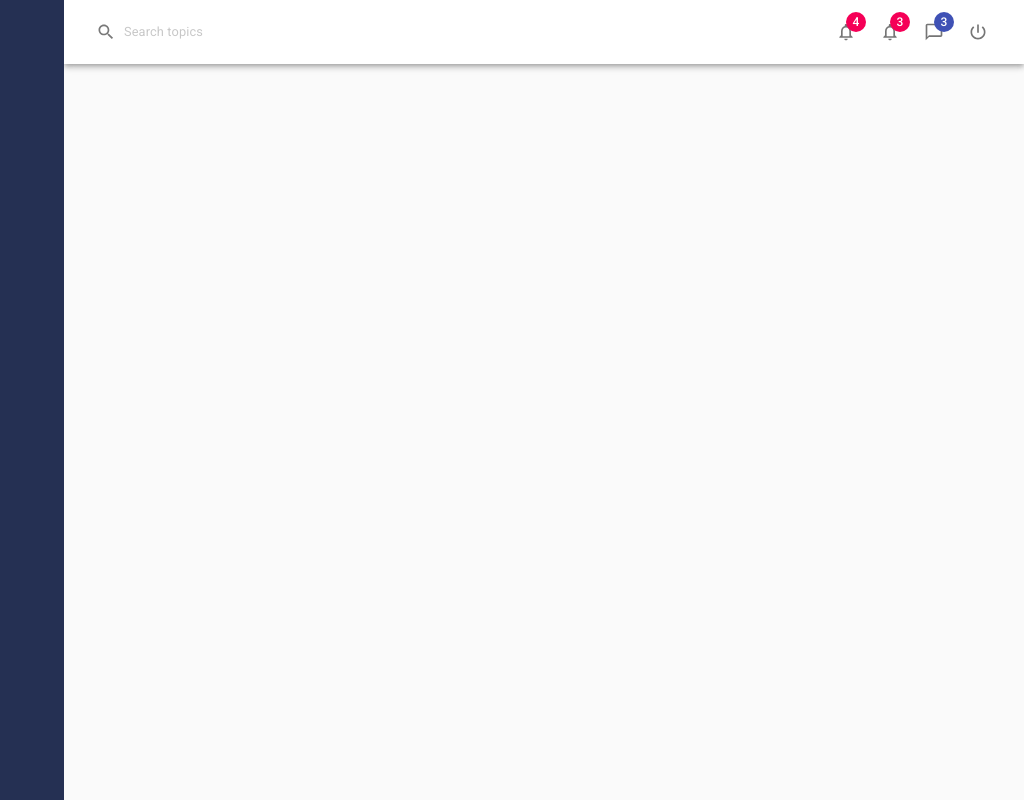
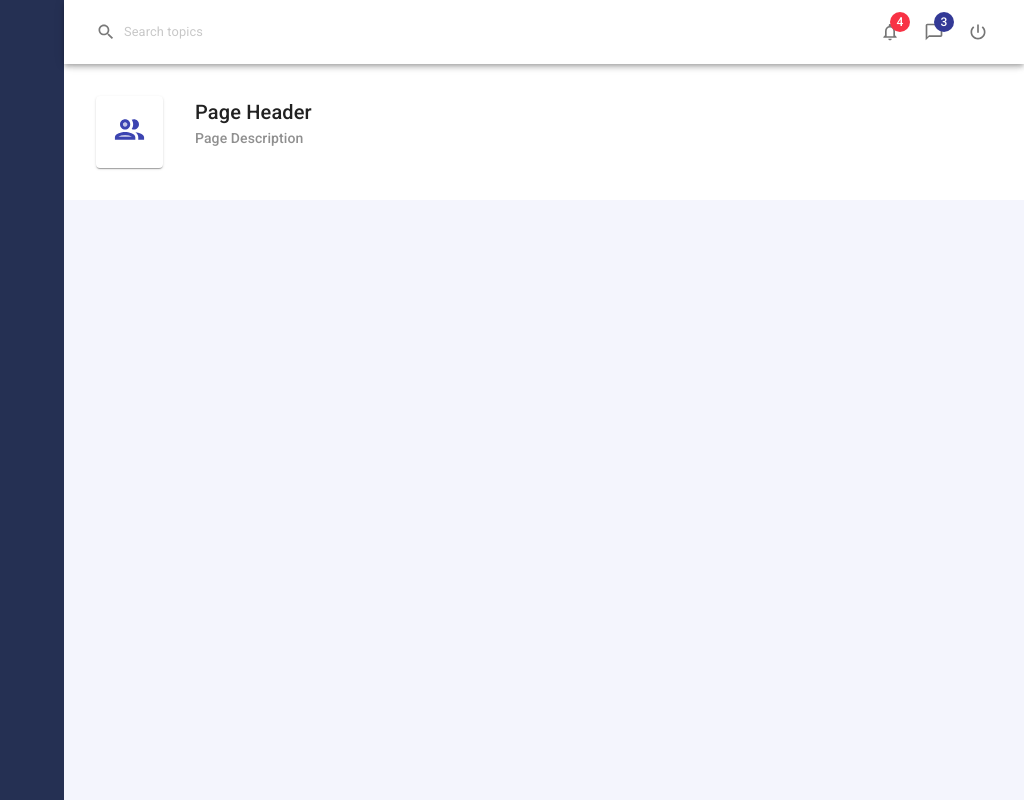
Before and after one commit to alexangria1992/react-mui-system, a React (Create React App) app: page / in a window 1280 px wide. Shown: the whole page, without its empty margins (256-1280 px from the left). Built offline with nearby package versions, Linux system fonts and the light colour scheme.

Commit message:
Mui Theme Customization

```diff
--- a/src/App/App.js
+++ b/src/App/App.js
@@ -1,8 +1,40 @@
 import React from 'react'
 import SideMenu from '../components/SideMenu';
 import './App.css';
-import {makeStyles, CssBaseline} from '@material-ui/core'
+import {makeStyles, CssBaseline, createMuiTheme, ThemeProvider} from '@material-ui/core'
 import Header from '../components/Header';
+import PageHeader from '../components/PageHeader';
+import PeopleOutlineTwoToneIcon from '@material-ui/icons/PeopleOutlineTwoTone'
+
+const theme = createMuiTheme({
+    palette: {
+      primary: {
+        main: "#333996",
+        light: '#3c44b126'
+      },
+      secondary: {
+        main: "#f83245",
+        light: '#f8324526'
+      },
+      background:
+      {
+        default: "#f4f5fd"
+      }
+    },
+    overrides: {
+      MuiAppBar: {
+        root: {
+          transform: 'translateZ(0)'
+        }
+      }
+    },
+    props:{
+      MuiIconButton:
+      {
+        disableRipple: true
+      }
+    }
+})
 
 const useStyles = makeStyles({
   appMain: {
@@ -17,13 +49,18 @@ const useStyles = makeStyles({
 function App() {
   const classes = useStyles();
   return (
-    <>
+    <ThemeProvider theme={theme}>
       <SideMenu/>
       <div className={classes.appMain}>
          <Header />
+         <PageHeader
+          title="Page Header"
+          subtitle="Page Description"
+          icon={<PeopleOutlineTwoToneIcon fontSize="large"/>}
+         />
       </div>
       <CssBaseline/>
-      </>
+      </ThemeProvider>
   );
 }
 
--- a/src/components/Header.js
+++ b/src/components/Header.js
@@ -5,25 +5,29 @@ import PowerSettingsNewIcon from '@material-ui/icons/PowerSettingsNew'
 import React from 'react'
 import {makeStyles, withStyles} from "@material-ui/core";
 import SearchIcon from '@material-ui/icons/Search'
-const useStyles = makeStyles({
+
+
+
+const useStyles = makeStyles(theme => ({
     root: {
         backgroundColor: "#fff",
+        transform: 'translateZ(0)'
           },
     searchInput:
     {
         opacity: '0.6',
-        padding: '0px 8px',
+        padding: `0px ${theme.spacing(1)}px`,
         fontSize: '0.8rem',
         '&:hover': {
             backgroundColor: "#F2F2F2"
         },
         '& .MuiSvgIcon-root':
         {
-            marginRight: '8px',
+            marginRight: theme.spacing(1),
         }
     },
 
-})
+}))
 
 export default function Header() {
     const classes = useStyles();
@@ -48,12 +52,6 @@ export default function Header() {
                         </IconButton>
 
                         <IconButton>
-                            <Badge badgeContent={3} color="secondary">
-                                <NotificationsNoneIcon fontSize="small"/>
-                            </Badge>
-                        </IconButton>
-
-                        <IconButton>
                             <Badge badgeContent={3} color="primary">
                                <ChatBubbleOutlineIcon fontSize="small"/>
                             </Badge>
--- /dev/null
+++ b/src/components/PageHeader.js
@@ -0,0 +1,52 @@
+import React from 'react'
+import {Card, Paper, makeStyles, Typography} from '@material-ui/core'
+
+const useStyles = makeStyles(theme => ({
+    root: {
+        backgroundColor: "fdfdff"
+    },
+    pageHeader:
+    {
+        padding: theme.spacing(4),
+        display:'flex',
+        marginBottom: theme.spacing(3)
+    },
+    pageIcon:
+    {
+        display: 'inline-block',
+        padding: theme.spacing(2),
+        color: '#3c44b1'
+    },
+    pageTitle:
+    {
+        paddingLeft: theme.spacing(4),
+        '& .MuiTypography-subtitle2':{
+            opacity: '0.5'
+        }
+    }
+}))
+
+export default function PageHeader(props)
+{
+    const classes = useStyles();
+    const {title, subtitle, icon} = props;
+    return (
+        <Paper elevation={0} square className={classes.root}>
+        <div className={classes.pageHeader}>
+            <Card className={classes.pageIcon}>
+                {icon}
+           </Card>
+                <div className={classes.pageTitle}>
+                    <Typography variant="h6"
+                    component="div">
+                        {title}
+                    </Typography>
+                    <Typography
+                        variant="subtitle2"
+                        component="div">
+                        {subtitle}</Typography>
+                </div>
+        </div>
+        </Paper>
+    )
+}
```
